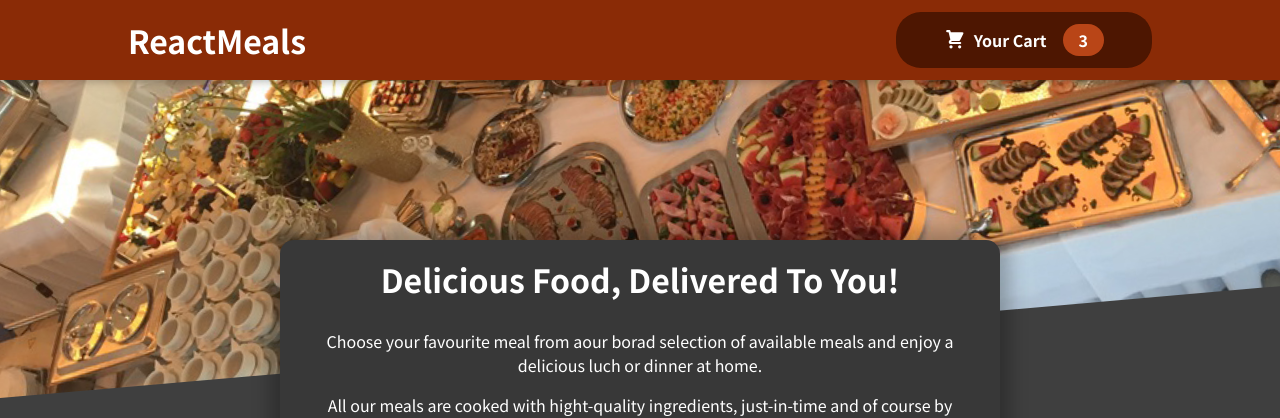
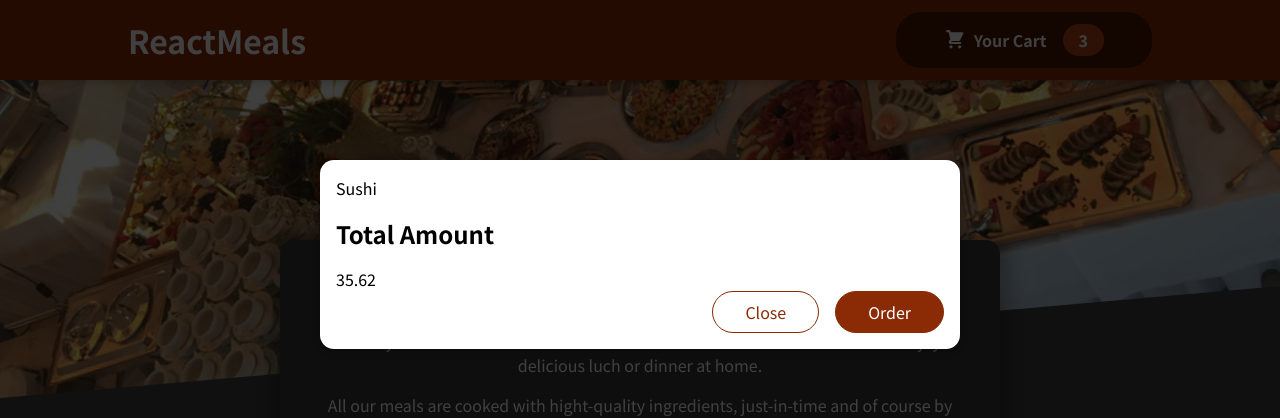
Before and after one commit to peterfulop/220321_react_food_order_app, a React (Create React App) app: page / in a window 1280 px wide. Shown: the top 418 px of the page. Built offline with nearby package versions, Linux system fonts and the light colour scheme.

Commit message:
feat(Modal.js):created Modal component;

```diff
--- a/public/index.html
+++ b/public/index.html
@@ -17,6 +17,7 @@
   </head>
   <body>
     <noscript>You need to enable JavaScript to run this app.</noscript>
+    <div id="overlays"></div>
     <div id="root"></div>
   </body>
 </html>
--- a/src/App.js
+++ b/src/App.js
@@ -1,10 +1,12 @@
 import React, { Fragment } from "react";
 import Header from "./components/Layout/Header";
 import Meals from "./components/Meals/Meals";
+import Cart from "./components/Cart/Cart";
 
 function App() {
   return (
     <Fragment>
+      <Cart />
       <Header />
       <main>
         <Meals />
--- a/src/components/Cart/Cart.js
+++ b/src/components/Cart/Cart.js
@@ -1,4 +1,5 @@
 import React from "react";
+import Modal from "../UI/Modal";
 import classes from "./Cart.module.css";
 
 const Cart = (props) => {
@@ -11,7 +12,7 @@
   );
 
   return (
-    <div>
+    <Modal>
       {cartItems}
       <div>
         <span className={classes.total}>Total Amount</span>
@@ -21,7 +22,7 @@
         <button className={classes["button--alt"]}>Close</button>
         <button className={classes["button"]}>Order</button>
       </div>
-    </div>
+    </Modal>
   );
 };
 
--- /dev/null
+++ b/src/components/UI/Modal.js
@@ -0,0 +1,31 @@
+import React, { Fragment } from "react";
+import ReactDOM from "react-dom";
+import classes from "./Modal.module.css";
+
+const Backdrop = (props) => {
+  return <div className={classes.backdrop}></div>;
+};
+
+const ModalOverlay = (props) => {
+  return (
+    <div className={classes.modal}>
+      <div className={classes.content}>{props.children}</div>
+    </div>
+  );
+};
+
+const portalElement = document.getElementById("overlays");
+
+const Modal = (props) => {
+  return (
+    <Fragment>
+      {ReactDOM.createPortal(<Backdrop />, portalElement)}
+      {ReactDOM.createPortal(
+        <ModalOverlay>{props.children}</ModalOverlay>,
+        portalElement
+      )}
+    </Fragment>
+  );
+};
+
+export default Modal;
--- /dev/null
+++ b/src/components/UI/Modal.module.css
@@ -0,0 +1,40 @@
+.backdrop {
+  position: fixed;
+  top: 0;
+  left: 0;
+  width: 100%;
+  height: 100vh;
+  z-index: 20;
+  background-color: rgba(0, 0, 0, 0.75);
+}
+
+.modal {
+  position: fixed;
+  top: 20vh;
+  left: 5%;
+  width: 90%;
+  background-color: white;
+  padding: 1rem;
+  border-radius: 14px;
+  box-shadow: 0 2px 8px rgba(0, 0, 0, 0.25);
+  z-index: 30;
+  animation: slide-down 300ms ease-out forwards;
+}
+
+@media (min-width: 768px) {
+  .modal {
+    width: 40rem;
+    left: calc(50% - 20rem);
+  }
+}
+
+@keyframes slide-down {
+  from {
+    opacity: 0;
+    transform: translateY(-3rem);
+  }
+  to {
+    opacity: 1;
+    transform: translateY(0);
+  }
+}
```
Also changed, not shown: 1 other file (tests, documents, lock files or other folders).
